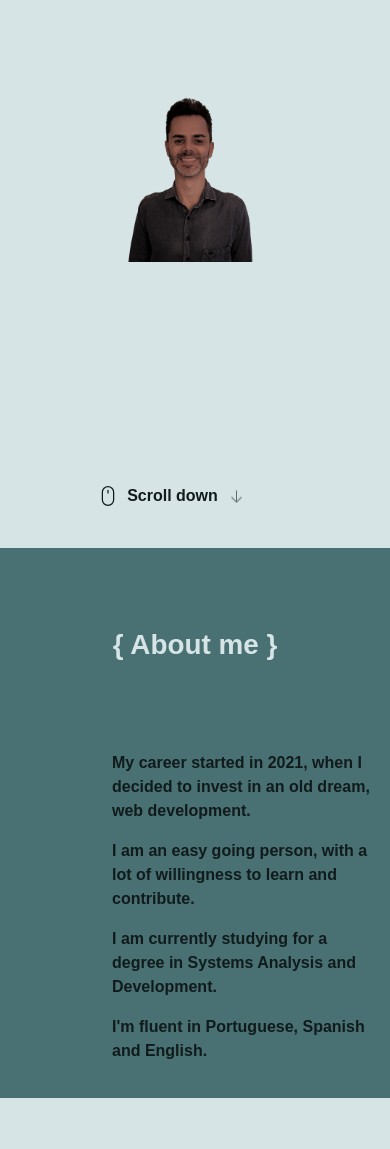
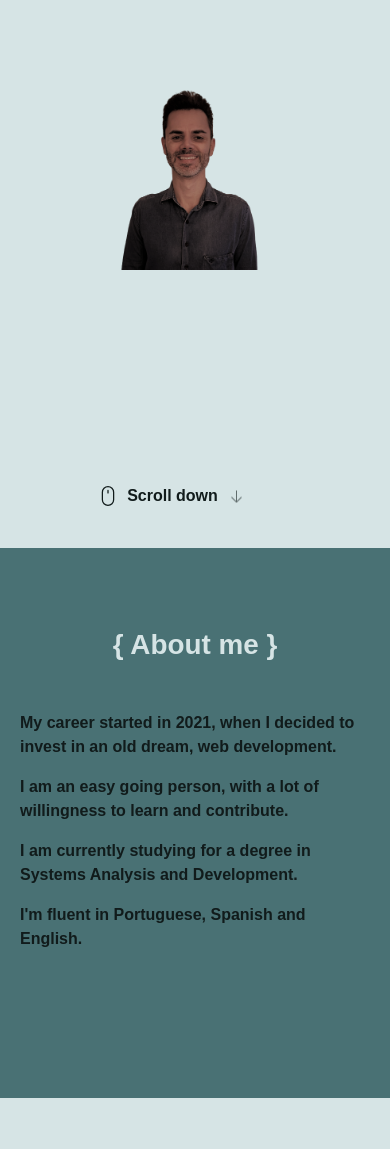
Before and after one commit to Alex-Lima84/main-portfolio, a React (Create React App) app: page / in a window 390 px wide. Shown: the part 296-1445 px from the top of the page. Built offline with nearby package versions, Linux system fonts and the light colour scheme.

Commit message:
implementations

```diff
--- a/src/components/About/styles.scss
+++ b/src/components/About/styles.scss
@@ -31,3 +31,22 @@
         }
     }
 }
+
+@media (max-width: 900px) {
+    .about {
+
+
+        .about-row {
+            max-width: 100%;
+            margin: 0 30px 0 10px;
+            padding: 0;
+
+            .about-me-text {
+                font-family: "Montserrat", sans-serif;
+                color: #111b1b;
+                font-weight: bold;
+
+            }
+        }
+    }
+}
--- a/src/components/Skill/styles.scss
+++ b/src/components/Skill/styles.scss
@@ -19,9 +19,11 @@
 
     div {
         .row {
-            max-width: 98%;
+
+            margin: 0;
 
             .col-lg-3 {
+                padding: 0;
 
                 .animated {
                     .skill-card {
--- a/src/pages/home/styles.scss
+++ b/src/pages/home/styles.scss
@@ -43,11 +43,12 @@
                 font-size: 16px;
                 color: #D6E4E5;
                 text-align: center;
+
                 svg {
                     width: 20px;
                     margin-right: 5px;
                     height: 30px;
-                line-height: 30px;
+                    line-height: 30px;
                 }
             }
 
@@ -198,11 +199,11 @@
 
 @media (max-width: 550px) {
     .home {
-
         .image-container {
+            margin-bottom: 5px;
 
             .image-home {
-                width: 50%;
+                width: 55%;
             }
         }
     }
```
